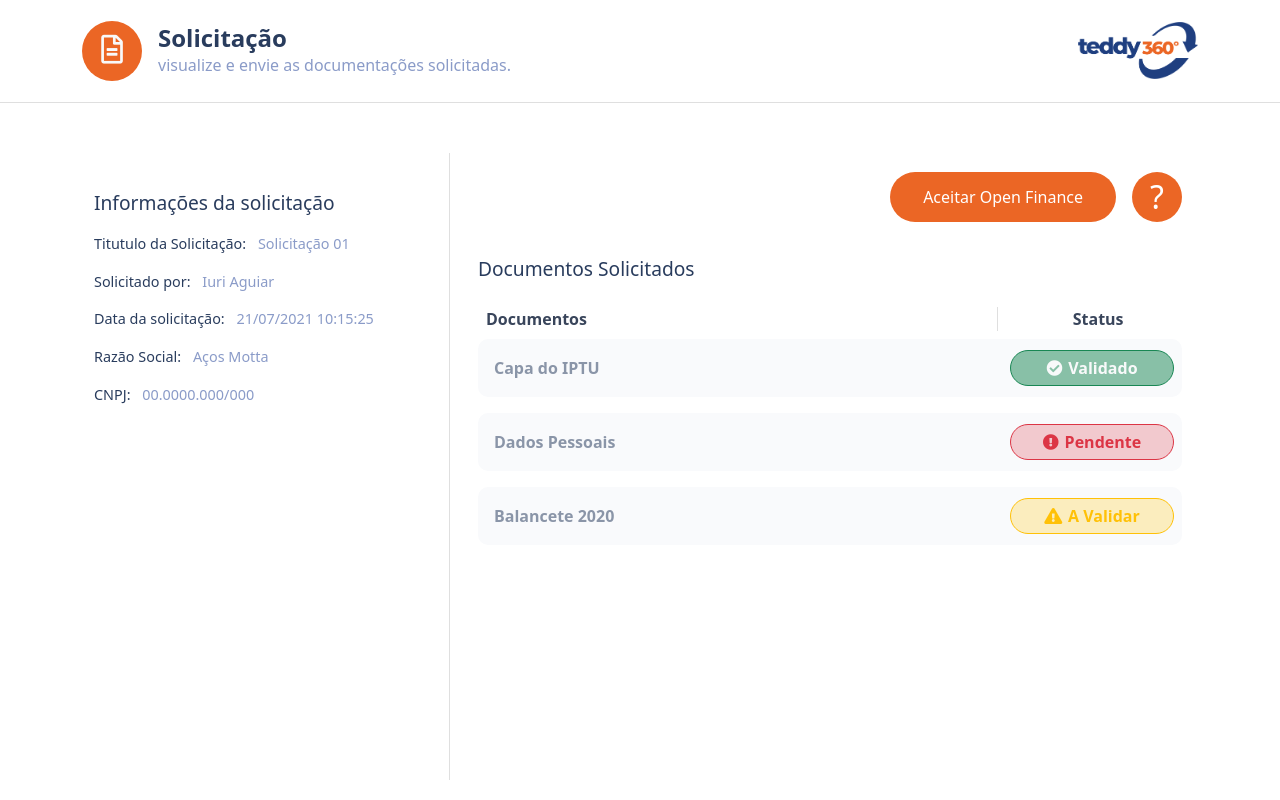
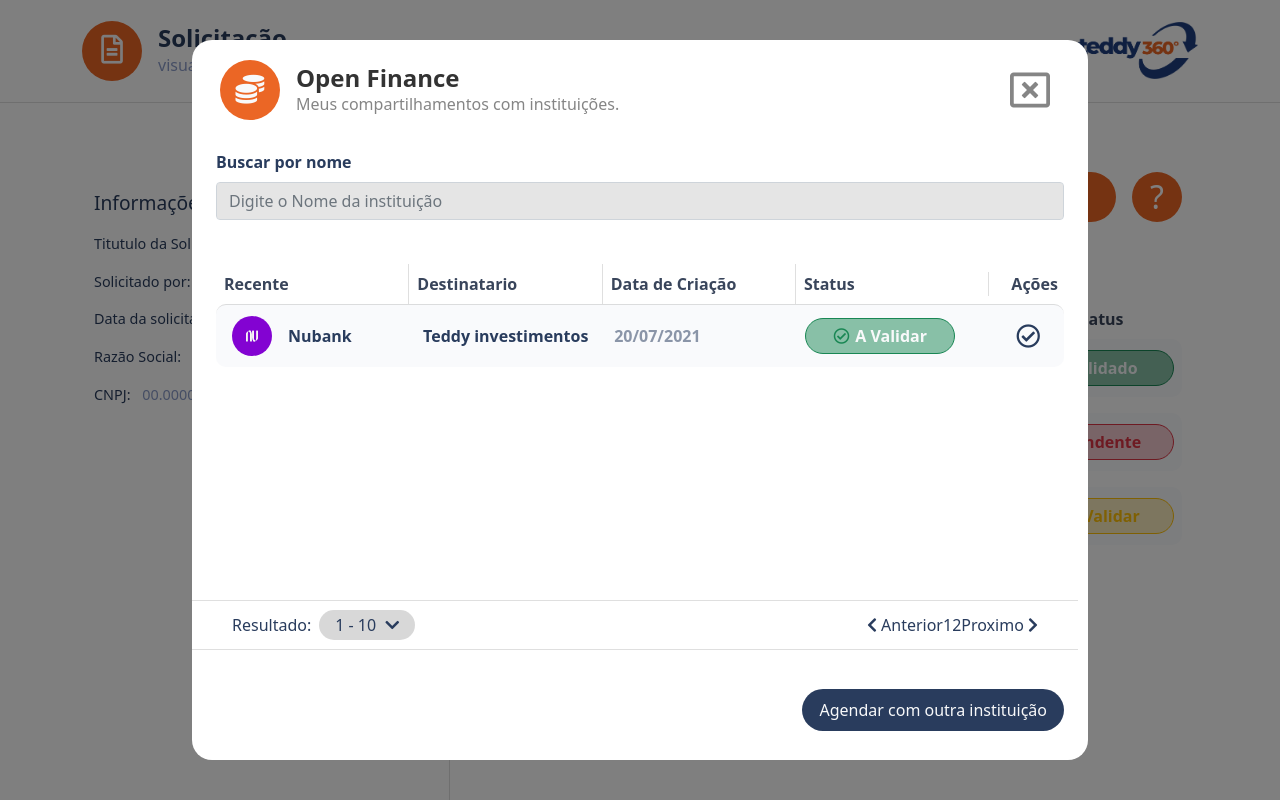
Before and after one commit to VDR-Crowley/desafio-teddy, a plain HTML site: page index.html in a window 1280 px wide. Drawn offline with nearby package versions, Linux system fonts and the light colour scheme.

Commit message:
estruturando o grid do modal

```diff
--- /dev/null
+++ b/css/modal.css
@@ -0,0 +1,152 @@
+.modal-area {
+  width: 100vw;
+  height: 100vh;
+  position: fixed;
+  top: 0;
+  background: #00000080;
+  z-index: 2 !important;
+  overflow: hidden;
+}
+
+.modal-open {
+  background: #fff;
+  width: 70%;
+  height: 90%;
+  border-radius: 20px;
+  display: grid;
+  grid-template-columns: 1fr;
+  grid-gap: 10px;
+  grid-template-rows: 100px 80px 1fr 50px 100px;
+  grid-template-areas:
+    "header-open header-open"
+    "research-field research-field" "search-result search-result"
+    "bottom-area pages" "btn btn";
+}
+
+.header-open {
+  padding: 2rem 1rem;
+  align-self: center;
+}
+
+.coins-texts {
+  margin-left: 1rem;
+}
+
+.coins-texts h1 {
+  font-size: 1.5rem;
+  font-weight: 600;
+  color: #333;
+}
+
+.coins-texts p {
+  font-size: 1rem;
+  color: #33333399;
+}
+
+.close {
+  display: block;
+  display: flex;
+  align-items: center;
+  justify-content: center;
+  cursor: pointer;
+}
+
+.close i {
+  color: #33333399;
+  font-size: 2.5rem;
+}
+
+.research-field {
+  grid-area: research-field;
+  padding: 0 1.5rem 0;
+}
+.research-field label {
+  font-weight: 600;
+}
+.research-field input,
+.research-field input:focus {
+  background-color: #33333320;
+}
+
+.search-result {
+  grid-area: search-result;
+  padding: 1.5rem;
+}
+
+.search-result .list-item {
+  border-top: 1px solid #99999950 !important;
+}
+
+.search-result .thead-modal tr th + th {
+  border-left: 1px solid #99999950 !important;
+}
+
+.search-result .list-item td .finance-img {
+  width: 40px;
+  height: 40px;
+  border-radius: 50%;
+}
+
+.recente-item span {
+  margin-left: 1rem;
+}
+
+.search-result tr td .btn-status {
+  width: 150px;
+}
+
+.acao-item {
+  font-size: 1.5rem;
+  display: flex;
+  justify-content: center;
+}
+
+.bottom-area {
+  grid-area: bottom-area;
+  padding: 0 2.5rem;
+  flex-wrap: wrap;
+  align-items: center;
+  border-top: 1px solid #99999950;
+  border-bottom: 1px solid #99999950;
+}
+
+.results {
+}
+
+.results span {
+}
+
+.results a {
+  background: #33333330;
+  padding: 0.2rem 1rem;
+  border-radius: 20px;
+  margin-left: 0.5rem;
+}
+
+.results a i {
+  margin-left: 0.3rem;
+}
+
+.pages {
+  grid-area: pages;
+}
+
+.pages a {
+}
+
+.pages .circle {
+}
+
+.btn-area-agenda {
+  grid-area: btn;
+  padding: 0 1.5rem;
+  display: flex;
+}
+
+.btn-area-agenda .btn-agenda {
+  text-decoration: none;
+  background: #293c5d;
+  border-radius: 30px;
+  padding: 0.5rem 1rem;
+  align-self: center;
+}
--- a/css/styles.css
+++ b/css/styles.css
@@ -8,6 +8,8 @@
 body {
   background-color: var(--Very-dark-blue);
   font-family: "Rubik", sans-serif;
+  position: relative;
+  z-index: -1 !important;
 }
 
 ul li {
@@ -17,7 +19,7 @@
 a {
   display: block;
   color: #333;
-  text-decoration: none;
+  text-decoration: none !important;
 }
 
 img {
@@ -33,11 +35,9 @@
   display: grid;
   grid-gap: 50px 0;
   grid-template-columns: repeat(auto-fit, 1fr);
-  grid-template-areas: "header" "main";
 }
 
 .header {
-  grid: header;
   border-bottom: 1px solid #99999950;
 }
 
@@ -74,7 +74,7 @@
 /* infos */
 
 .info {
-  height: calc(100vh - 122.59px - 50px);
+  height: calc(100vh - 102.59px - 50px);
   flex: 1;
   border-right: 1px solid #99999950;
   font-size: 0.9rem;
--- a/index.html
+++ b/index.html
@@ -14,6 +14,8 @@
       integrity="sha384-1BmE4kWBq78iYhFldvKuhfTAU6auU8tT94WrHftjDbrCEXSU1oBoqyl2QvZ6jIW3"
       crossorigin="anonymous"
     />
+
+    <link rel="stylesheet" href="./css/modal.css">
 
     <!-- Font Awesome -->
     <link
@@ -151,6 +153,119 @@
       </main>
     </div>
 
+    <div class="modal-area d-flex justify-content-center align-items-center">
+      <div class="modal-open">
+        <header class="header-open">
+          <nav class="navbar navbar-expand-md d-flex justify-content-around">
+            <div class="container">
+              <!-- Logo -->
+              <a class="navbar-brand d-flex align-items-center">
+                <div class="doc-img rounded-circle align-self-center d-flex justify-content-center">
+                  <i class="fas fa-coins text-light align-self-center"></i>
+                </div>
+                <div class="coins-texts">
+                  <h1 class="mb-0">Open Finance</h1>
+                  <p class="mb-0">
+                    Meus compartilhamentos com instituições.
+                  </p>
+                </div>
+              </a>
+
+              <a class="close">
+                <i class="far fa-window-close"></i>
+              </a>
+          </nav>
+        </header>
+
+        <div class="research-field">
+          <label for="name" class="form-label">Buscar por nome</label>
+          <input class="form-control" type="text" id="name" placeholder="Digite o Nome da instituição">
+        </div>
+
+        <div class="search-result table-responsive">
+
+          <table class="table">
+            <thead class="thead-modal">
+              <tr class="d-flex align-items-center">
+                <th>Recente</th>
+                <th>Destinatario</th>
+                <th>Data de Criação</th>
+                <th>Status</th>
+                <th>Ações</th>
+              </tr>
+            </thead>
+
+            <tbody>
+              <tr class="list-item d-flex align-items-center">
+                <td class="d-flex align-items-center recente-item">
+                  <img src="./images/nubank.png" class="finance-img">
+                  <span>Nubank</span>
+                </td>
+
+                <td>
+                  <span>Teddy investimentos</span>
+                </td>
+
+                <td>20/07/2021</td>
+
+                <td>
+                  <a
+                    href="#"
+                    class="
+                      btn-status
+                      text-light
+                      bg-success bg-opacity-50
+                      border border-success
+                    "
+                  >
+                    <i
+                      class="far fa-check-circle text-success"
+                    ></i>
+                    A Validar
+                  </a>
+                </td>
+
+                <td class="acao-item">
+                  <i class="far fa-check-circle"></i>
+                </td>
+              </tr>
+            </tbody>
+          </table>
+
+
+        </div> <!-- Fim search-result -->
+
+        <div class="bottom-area d-flex justify-content-between ">
+          <div class="results d-flex align-items-center">
+            <span>Resultado: </span>
+            <a href="#">
+              <span>1 - 10</span>
+              <i class="fas fa-chevron-down"></i>
+            </a>
+          </div>
+
+          <div class="pages d-flex">
+            <a href="#" class="d-flex">
+              <span><i class="fas fa-chevron-left"></i> Anterior</span>
+              <div class="circle">1</div>
+            </a>
+            <a href="#" class="d-flex">
+              <div class="circle">2</div>
+              <span>Proximo <i class="fas fa-chevron-right"></i></span>
+            </a>
+          </div>
+        </div>
+
+
+        <div class="btn-area-agenda d-flex justify-content-end">
+          <a href="#" class="btn btn-agenda text-light">Agendar com outra instituição</a>
+        </div>
+
+
+
+      </div> <!-- Fim modal-open -->
+    </div> <!--Fim modal-area-->
+
     <script
       src="https://cdn.jsdelivr.net/npm/bootstrap@5.1.3/dist/js/bootstrap.bundle.min.js"
       integrity="sha384-ka7Sk0Gln4gmtz2MlQnikT1wXgYsOg+OMhuP+IlRH9sENBO0LRn5q+8nbTov4+1p"
```
Also changed, not shown: images/nubank.png (added), js/modal.js (added).
